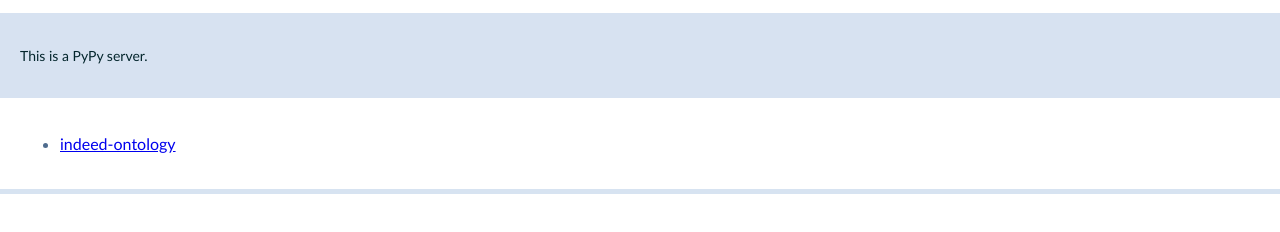
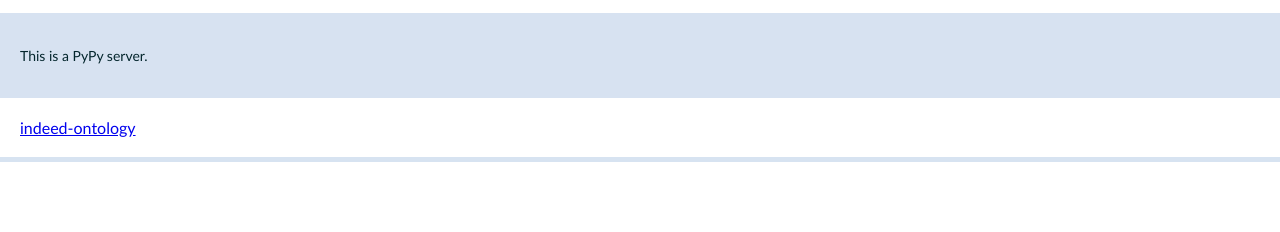
Before and after one commit to CUB-indeed/pypi, a plain HTML site: page index.html in a window 1280 px wide. Shown: the part 88-320 px from the top of the page. Drawn offline with Linux system fonts and the light colour scheme.

Commit message:
Update index.html

```diff
--- a/index.html
+++ b/index.html
@@ -34,10 +34,11 @@
 		<p>This is a PyPy server.</p>
 	</section>
 	<div class="package" >
-		<ul>
+		<a href="indeed-ontology">indeed-ontology</a>
+<!-- 		<ul>
 		  <li><a href="indeed-ontology">indeed-ontology</a></li>
-<!-- 		  <li><a href="packages/indeed-similarity">indeed-similarity</a></li> -->
-		</ul>
+		  <li><a href="packages/indeed-similarity">indeed-similarity</a></li>
+		</ul> -->
 	</div>
   </body>
 </html>
```
